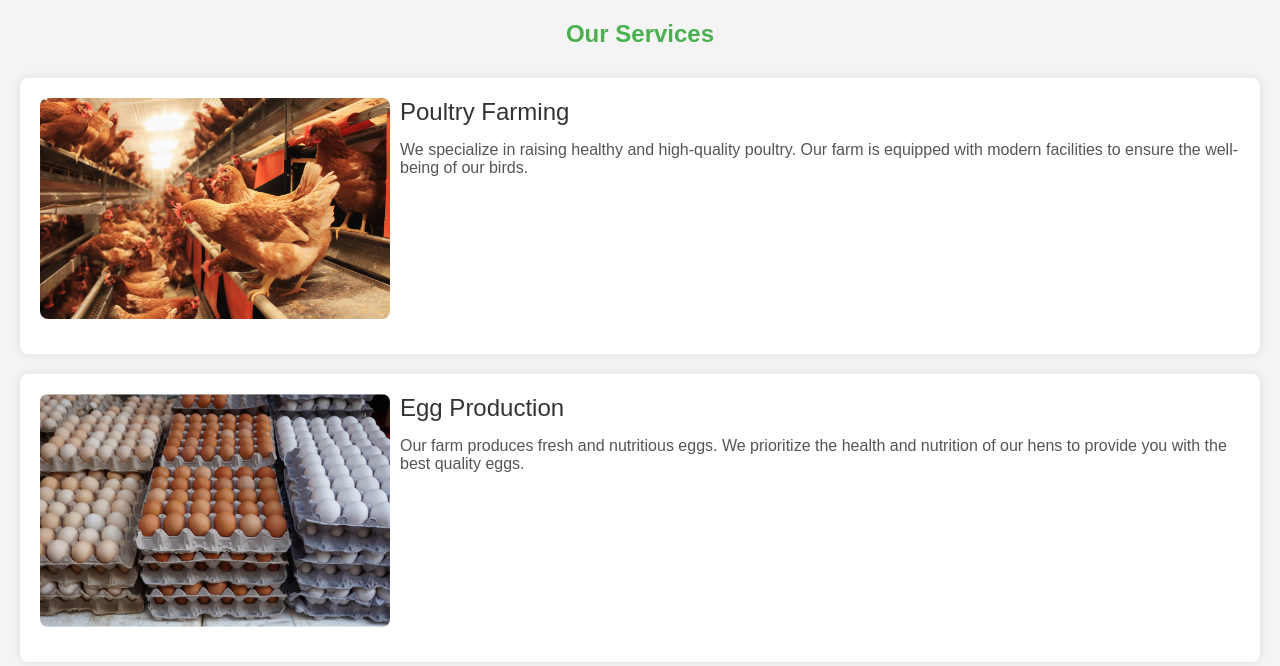
After one commit to oliverquaye23/P-A_FARMS, a Flask app: template templates/services.html in a window 1280 px wide. The commit adds this page. Shown: the top 666 px of the page. Run offline with Flask 3, Linux system fonts and the light colour scheme; the template is opened without the code that fills it, so the values that code supplies are empty; grey boxes are pictures that could not be loaded.

Commit message:
completed site

```diff
--- a/main.py
+++ b/main.py
@@ -11,17 +11,14 @@ app = Flask(__name__)
 
 @app.route('/')
 def news():
-    # response = requests.get('https://newsapi.org/v2/top-headlines?q=bitcoin&apiKey=6317386d1b9541aebcb2180a0c6fe67a')
-    # if response.status_code == 200:
-    #     # Parse the JSON response
-    #     news_data = response.json()
+    return render_template('hompage.html')
 
-    #     # Extract the articles from the response
-    #     articles = news_data.get('articles', [])
+@app.route('/contact', methods=['GET', 'POST'])
+def about():
+    if request.method == 'POST':
+        # Handle the form submission here
 
-        return render_template('hompage.html')
-    # else:
-    #     return 'Error fetching news'
+     return render_template('contact.html')
 
 if __name__ == '__main__':
     app.run(debug=True, host = '0.0.0.0')
--- /dev/null
+++ b/templates/services.html
@@ -0,0 +1,86 @@
+<!DOCTYPE html>
+<html lang="en">
+<head>
+    <meta charset="UTF-8">
+    <meta name="viewport" content="width=device-width, initial-scale=1.0">
+    <title>Our Services</title>
+    <style>
+        body {
+            font-family: 'Arial', sans-serif;
+            margin: 20px;
+            background-color: #f4f4f4;
+        }
+
+        h2 {
+            color: #4CAF50;
+            text-align: center;
+            margin-bottom: 30px;
+        }
+
+        .service {
+            background-color: #fff;
+            padding: 20px;
+            border-radius: 8px;
+            box-shadow: 0 0 10px rgba(0, 0, 0, 0.1);
+            margin-bottom: 20px;
+            display: flex;
+        }
+
+        .service__title {
+            font-size: 24px;
+            margin-bottom: 15px;
+            color: #333;
+            margin-left: 10px;
+        }
+
+        .service__description {
+            color: #555;
+            margin-left: 10px;
+        }
+
+        .service__image {
+            width: 350px;
+            height: auto;
+            border-radius: 8px;
+            margin-bottom: 15px;
+        }
+        .group{
+            display: flex;
+            flex-direction:column;
+        }
+    </style>
+</head>
+<body>
+    <h2>Our Services</h2>
+
+    <div class="service">
+        <img src="/static/image2.jpg" alt="Poultry" class="service__image">
+        <div class="group">
+            <div class="service__title">Poultry Farming</div>
+          <div class="service__description">
+            We specialize in raising healthy and high-quality poultry. Our farm is equipped with modern facilities to ensure the well-being of our birds.
+          </div>
+        </div>
+    </div>
+
+    <div class="service">
+        <img src="/static/eggs.jpg" alt="Egg Production" class="service__image">
+        <div class="group">
+            <div class="service__title">Egg Production</div>
+        <div class="service__description">
+            Our farm produces fresh and nutritious eggs. We prioritize the health and nutrition of our hens to provide you with the best quality eggs.
+        </div>
+        </div>
+    </div>
+
+    <div class="service">
+        <img src="/static/veggies.jpg" alt="Vegetable Production" class="service__image">
+        <div class="group">
+            <div class="service__title">Vegetable Production</div>
+        <div class="service__description">
+            In addition to poultry and eggs, we cultivate a variety of fresh and organic vegetables. Our commitment is to deliver farm-fresh produce to your table.
+        </div>
+        </div>
+    </div>
+</body>
+</html>
```
Also changed, not shown: static/css/homepage.css (+48 -2 lines), templates/contact.html (added, +85 -0 lines), templates/hompage.html (+38 -13 lines), static/eggs.jpg (added).
